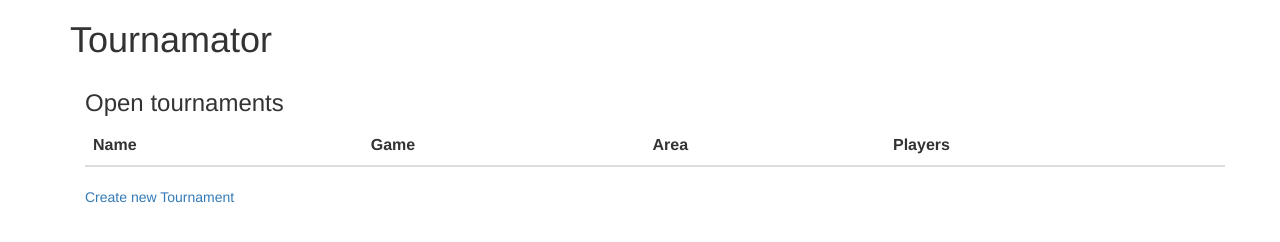
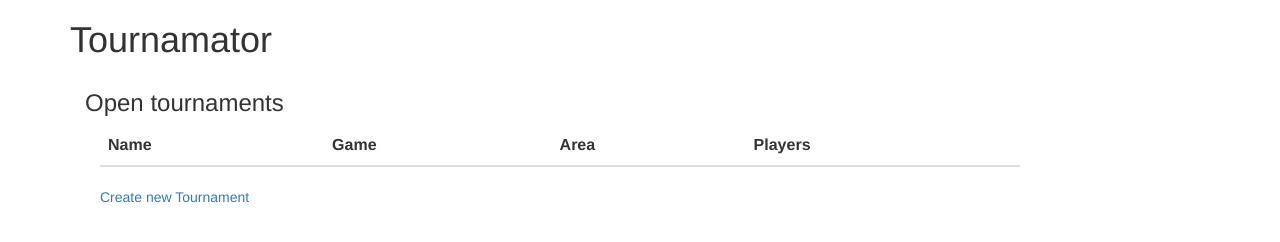
Before and after one commit to enpayne/compete, a website: page public/src/views/index.html at #/tournaments in a window 1280 px wide. Drawn offline with nearby package versions, Linux system fonts and the light colour scheme; some packages are replaced by stand-ins of ours; files that its build step writes are made by us from their sources; no server answers; files whose address does not match are found by name.

Commit message:
make tournaments overview table a lil smaller

```diff
--- a/public/partials/tournaments-list.html
+++ b/public/partials/tournaments-list.html
@@ -1,6 +1,7 @@
 
 <h3>Open tournaments</h3>
 
+<div class="col-md-10">
     <table class="table table-striped">
 
         <thead>
@@ -24,3 +25,4 @@
     </table>
 
     <a ng-href=".#/tournaments/create">Create new Tournament</a>
+</div>
```
Lines whose indentation alone changed are shown as unchanged.
